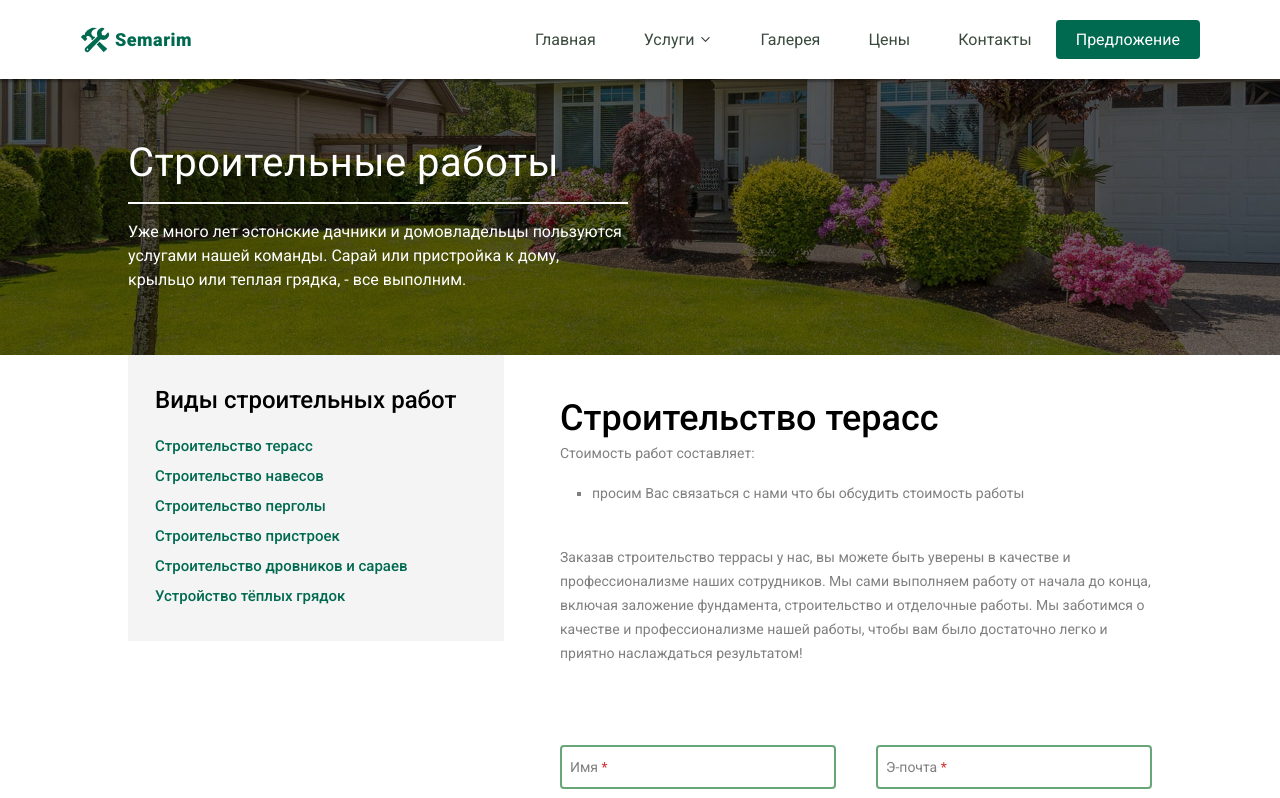
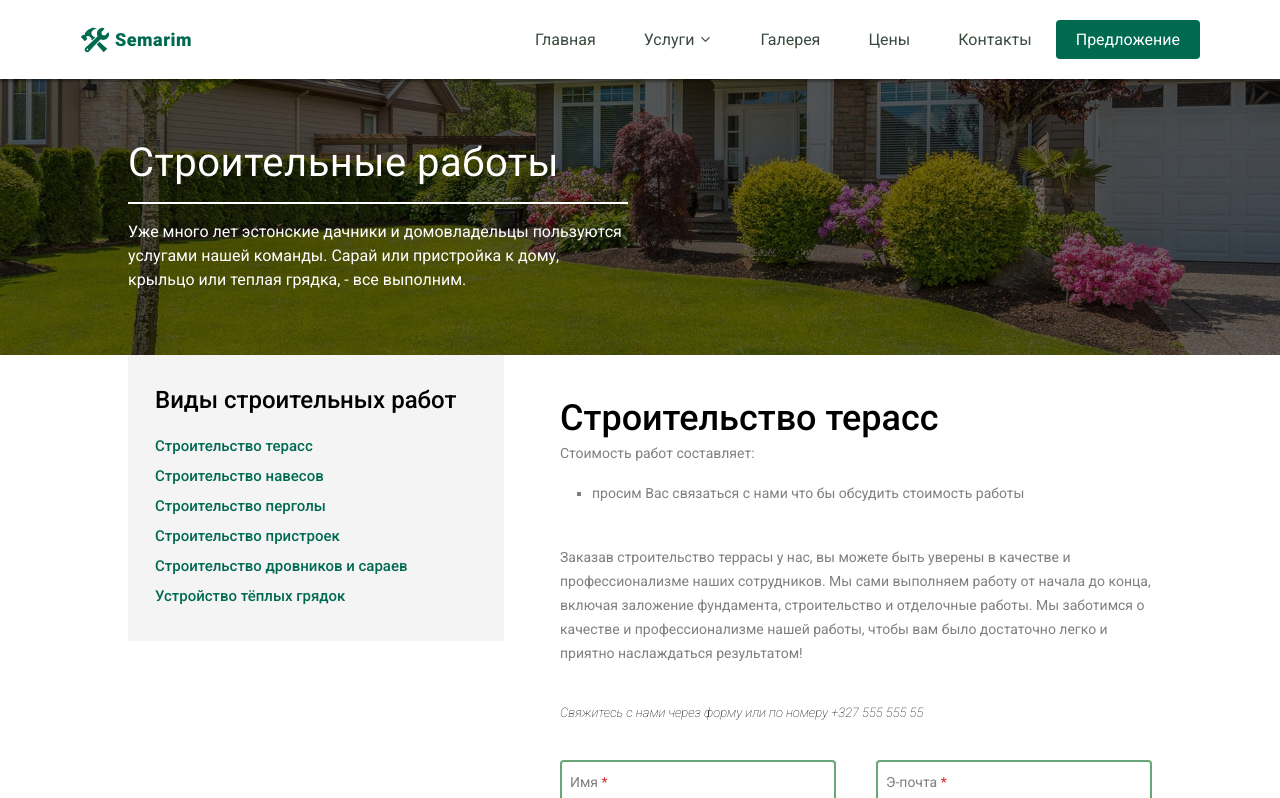
Before and after one commit to 6LiTCH66/construction-site, a React (Create React App) app: page /terrace-construction in a window 1280 px wide. Shown: the top 798 px of the page. Built offline with nearby package versions, Linux system fonts and the light colour scheme; the HTML template or start-up script is replaced by a standard one.

Commit message:
consultation page was added

```diff
--- a/src/components/construction/ServicesTemplate.jsx
+++ b/src/components/construction/ServicesTemplate.jsx
@@ -62,6 +62,11 @@ function ServicesTemplate(props) {
                         <p className="work-info_text" id="work-description">
                             {props.service_content.content_description}
                         </p>
+                        <p className="contact-info">
+                            <i>
+                                Cвяжитесь с нами через форму или по номеру +327 555 555 55
+                            </i>
+                        </p>
                         <ContactForm/>
                     </div>
                 </div>
--- a/src/components/footer/Footer.jsx
+++ b/src/components/footer/Footer.jsx
@@ -33,7 +33,7 @@ function Footer(props) {
                             <Link to="/floor-resurfacing">Ремонт</Link>
                         </li>
                         <li>
-                            <Link to="/">Консультации</Link>
+                            <Link to="/consultation">Консультации</Link>
                         </li>
                         <li>
                             <Link to="/">Связвться с нами</Link>
--- a/src/components/navbar/RightNavbar/RightNavbar.jsx
+++ b/src/components/navbar/RightNavbar/RightNavbar.jsx
@@ -51,7 +51,7 @@ function RightNavbar(props) {
                         <Link to="floor-resurfacing">Ремонт</Link>
                     </li>
                     <li>
-                        <Link to="#consultations">Консультации</Link>
+                        <Link to="consultation">Консультации</Link>
                     </li>
                 </ul>
 
--- a/src/containers/services/Services.jsx
+++ b/src/containers/services/Services.jsx
@@ -56,7 +56,7 @@ function Services(props) {
                             {/*Наша компания предлагает профессиональные услуги по ремонту и реставрации полов, деревянных фасадов и террас.*/}
                             {ru.our_services.repair.description}
                         </span>
-                        <Link to="#" className="services-content_button">
+                        <Link to="floor-resurfacing" className="services-content_button">
                             {/*Узнать больше*/}
                             {ru.our_services.button_text}
                         </Link>
@@ -77,7 +77,7 @@ function Services(props) {
                             {/*С удовольствием предоставляем Вам бесплатную консультацию. Наши специалисты готовы помочь Вам с решением любой проблемы. Задавайте вопросы и получайте качественные ответы.*/}
                             {ru.our_services.consultation.description}
                         </span>
-                        <Link to="#" className="services-content_button">
+                        <Link to="consultation" className="services-content_button">
                             {/*Узнать больше*/}
                             {ru.our_services.button_text}
                         </Link>
--- a/src/languages/ru.json
+++ b/src/languages/ru.json
@@ -120,6 +120,22 @@
           }
         }
       ]
+    },
+    {
+      "service_title": "Консультации",
+      "service_description": "Узнайте больше, получите лучшее решение с нашей бесплатной Консультацией.",
+      "type_of_work_title": "Виды консультаций",
+      "type_of_work_links": [
+        {
+          "link_title": "Консультация",
+          "link_url": "/consultation",
+          "content": {
+            "cost_title": "Стоимость консультации составляет:",
+            "cost_description": "наша фирма предстовляет бесплатную консультацию по всем вопросам.",
+            "content_description": "Заказывать бесплатную консультацию у нашей фирмы – это выгодный выбор, потому что мы обладаем большим опытом и навыками, что позволяет нам предложить Вам эффективные решения для ваших потребностей."
+          }
+        }
+      ]
     }
     ]
 
```
